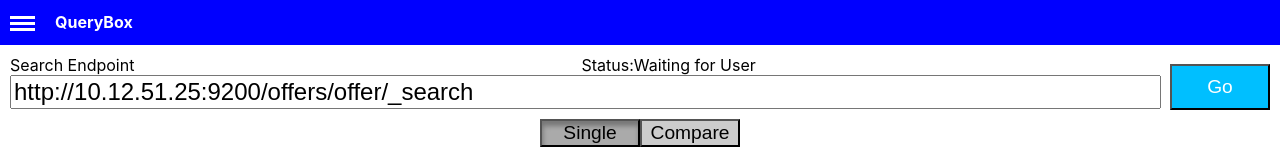
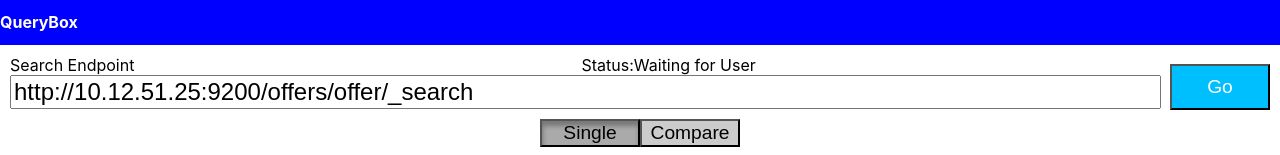
Before and after one commit to jkearle/querybox, a React (Create React App) app: page / in a window 1280 px wide. Shown: the top 155 px of the page. Built offline with nearby package versions, Linux system fonts and the light colour scheme.

Commit message:
Removed menu code per code review.

```diff
--- a/src/App.js
+++ b/src/App.js
@@ -1,14 +1,13 @@
 import React, {Component} from 'react';
 import axios from 'axios';
 import './App.css';
-import {Endpoint, Mode, Panel, Menu, MenuIcon, Split, ActionButton} from './components/index.js';
+import {Endpoint, Mode, Panel, Split, ActionButton} from './components/index.js';
 
 class App extends Component {
     constructor(props) {
         super(props);
 
         this.state = {
-            menu: false,
             split: false,
             panel: false,
             endpoint: `http://10.12.51.25:9200/offers/offer/_search`,
@@ -142,25 +141,8 @@ class App extends Component {
         this.setState({split: split})
     }
 
-    handleMenu(close = null) {
-        const menu = this.state.menu;
-        if (close === null) {
-            close = menu;
-        }
-        if (close === true) {
-            this.setState({menu: false});
-        } else {
-            this.setState({menu: true});
-        }
-    }
 
     handleOffClick(e) {
-        const isMenu = e.target.className === "MenuIcon" || e.target.className === "Menu visible";
-        const isMenuAncestor = e.target.closest(".Menu");
-        if (!isMenu && !isMenuAncestor) {
-            this.handleMenu(true);
-        }
-
         const isQuery = e.target.className === "Query component";
         const isPanel = e.target.className === "Panel visible";
         const isPanelAncestor = e.target.closest(".Panel");
@@ -173,7 +155,6 @@ class App extends Component {
         return (
             <div className="App">
                 <header>
-                    <MenuIcon onClick={() => this.handleMenu()}/>
                     QueryBox
                 </header>
                 <div className="App-Body">
@@ -207,7 +188,6 @@ class App extends Component {
                     query={this.state.panelQuery}
                     update={(query) => this.setState({panelQuery: query})}
                     save={() => this.handleQuerySave()}/>
-                {/*<Menu open={this.state.menu}/>--> */}
             </div>
         );
     }
```
